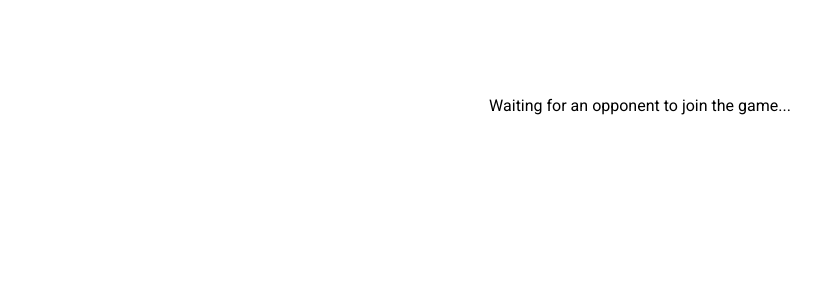
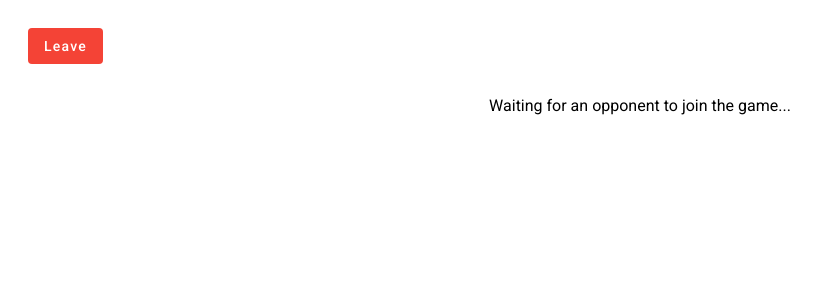
Before and after one commit to RaphaelUngerFH/tic-tac-toe, an Angular app in the folder tic-tac-toe-frontend/: page /game in a window 1280 px wide. Shown: the top 300 px of the page, without its empty margins (0-813 px from the left). Built offline with nearby package versions, Linux system fonts and the light colour scheme; no server answers.

Commit message:
Add leave button

```diff
--- a/tic-tac-toe-frontend/src/app/pages/game/game.component.css
+++ b/tic-tac-toe-frontend/src/app/pages/game/game.component.css
@@ -6,6 +6,12 @@
   top: 5em;
 }
 
+#logout {
+  position: absolute;
+  left: 2em;
+  top: 1em;
+}
+
 button {
   margin-top: 1em;
 }
--- a/tic-tac-toe-frontend/src/app/pages/game/game.component.html
+++ b/tic-tac-toe-frontend/src/app/pages/game/game.component.html
@@ -1,3 +1,7 @@
+<button id="logout" mat-flat-button color="warn" (click)="logout()">
+  Leave
+</button>
+
 <div class="container">
   @if (isWaiting) {
   <p>Waiting for an opponent to join the game...</p>
--- a/tic-tac-toe-frontend/src/app/pages/game/game.component.ts
+++ b/tic-tac-toe-frontend/src/app/pages/game/game.component.ts
@@ -2,6 +2,7 @@ import { Component, EventEmitter, OnInit } from '@angular/core';
 import { GameFieldComponent } from './game-field/game-field.component';
 import { MatButtonModule } from '@angular/material/button';
 import { GameSocketService } from '../../services/game-socket.service';
+import { Router } from '@angular/router';
 
 @Component({
   selector: 'app-game',
@@ -22,14 +23,17 @@ export class GameComponent implements OnInit {
 
   resetField = new EventEmitter<void>();
 
-  constructor(private gameSocketService: GameSocketService) {}
+  constructor(
+    private gameSocketService: GameSocketService,
+    private router: Router
+  ) {}
 
   ngOnInit() {
+    this.gameSocketService.connect();
     this.gameSocketService.listenToConnectionState().subscribe((connected) => {
       // The first connected player starts
       if (this.isOpponent && connected === 1) this.isOpponent = false;
 
-      // Both players are connected
       this.isWaiting = connected !== 2;
     });
   }
@@ -54,4 +58,10 @@ export class GameComponent implements OnInit {
     this.isWaiting = true;
     this.resetField.emit();
   }
+
+  // Logout from the current session
+  logout() {
+    this.gameSocketService.disconnect();
+    this.router.navigate(['login']);
+  }
 }
```
